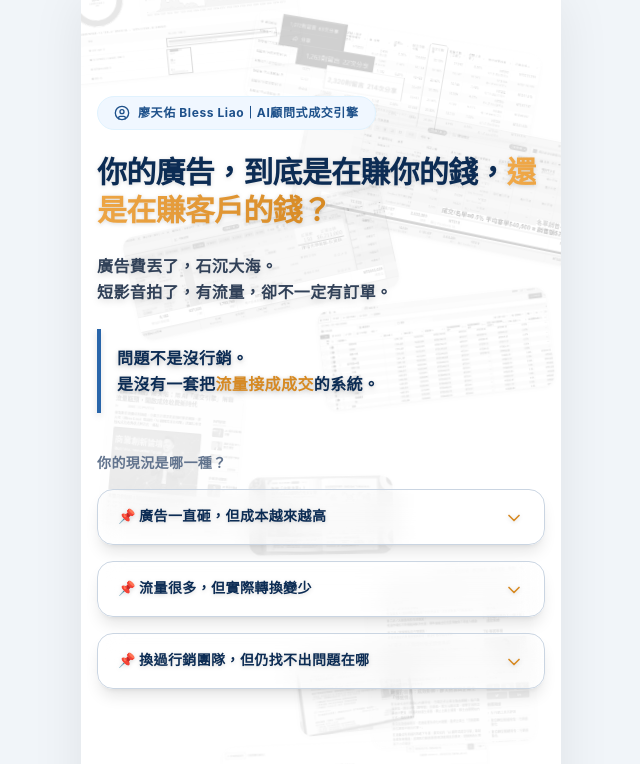
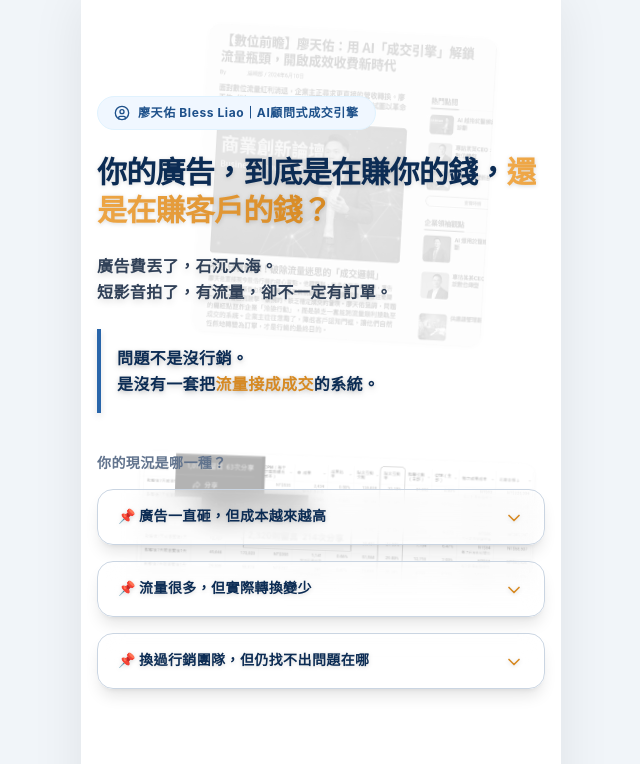
Before and after one commit to bless25min/AD, a React (Vite) app: page / in a window 1280 px wide. Shown: the top 764 px of the page, without its empty margins (319-959 px from the left). Built offline with nearby package versions, Linux system fonts and the light colour scheme.

Commit message:
Update FloatingProofsBackground.tsx

```diff
--- a/src/components/FloatingProofsBackground.tsx
+++ b/src/components/FloatingProofsBackground.tsx
@@ -23,31 +23,26 @@ interface SnowflakeData {
   opacity: number;
 }
 
-// 寫死 18 個隨機錯落的設定，避免 React Hydration 錯誤
+// 重新設計 9 個輪播設定，採「單道錯落」墜落策略，徹底避免重疊
 const SNOWFLAKES: SnowflakeData[] = [
-  // 廣告成效 (48% ~ 64%) -> 提高透明度以增加數據清晰度
-  { src: IMAGES[0], width: '50%', left: '-5%', duration: '36s', delay: '-2s', startRot: '-10deg', endRot: '10deg', opacity: 0.22 },
-  { src: IMAGES[1], width: '60%', left: '35%', duration: '36s', delay: '-4s', startRot: '15deg', endRot: '-5deg', opacity: 0.22 },
-  { src: IMAGES[2], width: '64%', left: '45%', duration: '36s', delay: '-6s', startRot: '5deg', endRot: '25deg', opacity: 0.22 },
-  { src: IMAGES[3], width: '55%', left: '10%', duration: '36s', delay: '-8s', startRot: '-20deg', endRot: '0deg', opacity: 0.22 },
-  { src: IMAGES[4], width: '48%', left: '50%', duration: '36s', delay: '-10s', startRot: '0deg', endRot: '-15deg', opacity: 0.22 },
-
-  // 媒體報導 (改為 24% ~ 36%) -> 維持微弱背景感並且比例適度縮小
-  { src: IMAGES[5], width: '28%', left: '5%', duration: '36s', delay: '-12s', startRot: '-5deg', endRot: '15deg', opacity: 0.1 },
-  { src: IMAGES[6], width: '30%', left: '35%', duration: '36s', delay: '-14s', startRot: '10deg', endRot: '-10deg', opacity: 0.1 },
-  { src: IMAGES[7], width: '34%', left: '60%', duration: '36s', delay: '-16s', startRot: '-15deg', endRot: '5deg', opacity: 0.1 },
-  { src: IMAGES[8], width: '24%', left: '45%', duration: '36s', delay: '-18s', startRot: '20deg', endRot: '-20deg', opacity: 0.1 },
-
-  // 第二波重複，確保大圖也能隨機出現展示數據
-  { src: IMAGES[0], width: '55%', left: '30%', duration: '36s', delay: '-20s', startRot: '12deg', endRot: '-8deg', opacity: 0.22 },
-  { src: IMAGES[2], width: '62%', left: '-10%', duration: '36s', delay: '-22s', startRot: '-15deg', endRot: '10deg', opacity: 0.22 },
-  { src: IMAGES[4], width: '50%', left: '55%', duration: '36s', delay: '-24s', startRot: '10deg', endRot: '-10deg', opacity: 0.22 },
-  { src: IMAGES[5], width: '32%', left: '20%', duration: '36s', delay: '-26s', startRot: '-8deg', endRot: '12deg', opacity: 0.1 },
-  { src: IMAGES[6], width: '26%', left: '65%', duration: '36s', delay: '-28s', startRot: '15deg', endRot: '-5deg', opacity: 0.1 },
-  { src: IMAGES[7], width: '36%', left: '40%', duration: '36s', delay: '-30s', startRot: '-5deg', endRot: '-25deg', opacity: 0.1 },
-  { src: IMAGES[8], width: '28%', left: '80%', duration: '36s', delay: '-32s', startRot: '-12deg', endRot: '12deg', opacity: 0.1 },
-  { src: IMAGES[1], width: '48%', left: '15%', duration: '36s', delay: '-34s', startRot: '5deg', endRot: '-15deg', opacity: 0.22 },
-  { src: IMAGES[3], width: '60%', left: '60%', duration: '36s', delay: '-36s', startRot: '-10deg', endRot: '20deg', opacity: 0.22 },
+  // #1
+  { src: IMAGES[0], width: '85%', left: '5%', duration: '90s', delay: '0s', startRot: '-3deg', endRot: '4deg', opacity: 0.35 },
+  // #2
+  { src: IMAGES[5], width: '60%', left: '25%', duration: '90s', delay: '-10s', startRot: '5deg', endRot: '-5deg', opacity: 0.15 },
+  // #3
+  { src: IMAGES[1], width: '82%', left: '12%', duration: '90s', delay: '-20s', startRot: '4deg', endRot: '-3deg', opacity: 0.35 },
+  // #4
+  { src: IMAGES[6], width: '65%', left: '5%', duration: '90s', delay: '-30s', startRot: '-6deg', endRot: '6deg', opacity: 0.15 },
+  // #5
+  { src: IMAGES[2], width: '88%', left: '0%', duration: '90s', delay: '-40s', startRot: '-2deg', endRot: '5deg', opacity: 0.35 },
+  // #6
+  { src: IMAGES[7], width: '55%', left: '35%', duration: '90s', delay: '-50s', startRot: '7deg', endRot: '-4deg', opacity: 0.15 },
+  // #7
+  { src: IMAGES[3], width: '78%', left: '18%', duration: '90s', delay: '-60s', startRot: '-5deg', endRot: '2deg', opacity: 0.35 },
+  // #8
+  { src: IMAGES[8], width: '62%', left: '10%', duration: '90s', delay: '-70s', startRot: '3deg', endRot: '-6deg', opacity: 0.15 },
+  // #9
+  { src: IMAGES[4], width: '85%', left: '-2%', duration: '90s', delay: '-80s', startRot: '-4deg', endRot: '3deg', opacity: 0.35 },
 ];
 
 export const FloatingProofsBackground: React.FC<{ className?: string }> = ({ className = '' }) => {
@@ -56,10 +51,10 @@ export const FloatingProofsBackground: React.FC<{ className?: string }> = ({ cla
       <style>{`
         @keyframes proofWaterfall {
           0% {
-            transform: translateY(-50vh) rotate(var(--start-rot));
+            transform: translateY(-80vh) rotate(var(--start-rot));
           }
           100% {
-            transform: translateY(150vh) rotate(var(--end-rot));
+            transform: translateY(400vh) rotate(var(--end-rot));
           }
         }
         .proof-snowflake {
```
